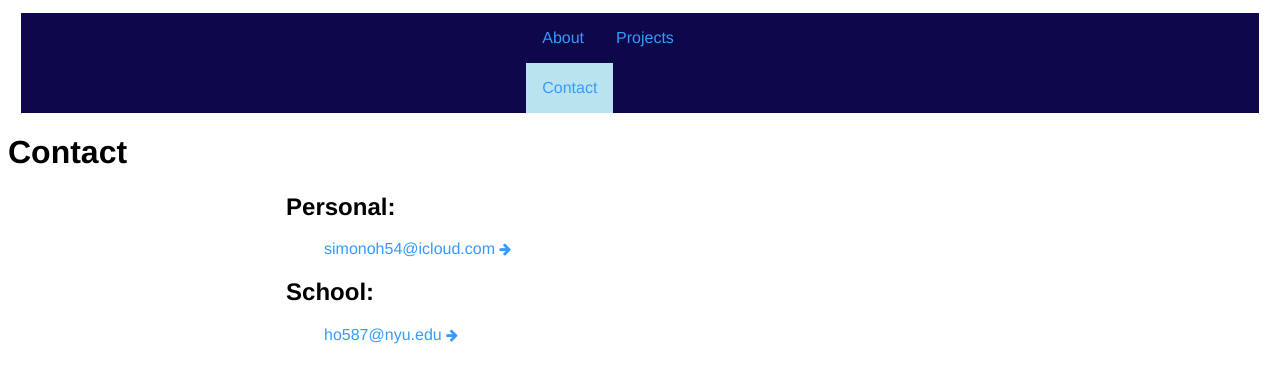
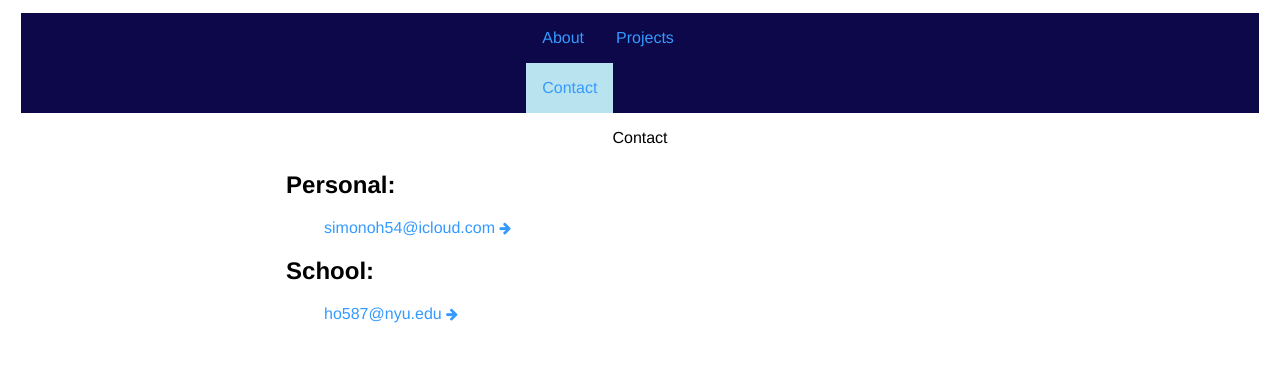
Before and after one commit to simon0h/simon0h.github.io, a Jekyll site: the page built from contact/index.html, in a window 1280 px wide. Shown: the top 383 px of the page. Built offline with Jekyll 4.4.1, drawn with Linux system fonts in a browser that asks for light colours.

Commit message:
Update index.html

```diff
--- a/contact/index.html
+++ b/contact/index.html
@@ -2,20 +2,24 @@
 layout: default
 title: Contact
 ---
-
+<div>
 	<ul>
 		<li><a href="/about">About</a></li>
   		<li><a href="/projects">Projects</a></li>
   		<li><a class = "active" href="/contact">Contact</a></li>
 	</ul>
+</div>
 
+<div>
 	<head>
 		<title>Contact</title>
 	</head>
+</div>
+
+<div class = "header"> Contact </div>
 
 <body>
 	<div>
-		<h1> Contact </h1>
 		<h2> Personal: </h2>
 		<p title = "simonoh54@icloud.com"> <a href="mailto:simonoh54@icloud.com" target="_top"><p class = "links"> simonoh54@icloud.com <i class="fa fa-arrow-right" style="font-size:85%;"></i></a></p>
 		<h2> School: </h2>
```
Lines whose indentation alone changed are shown as unchanged.
